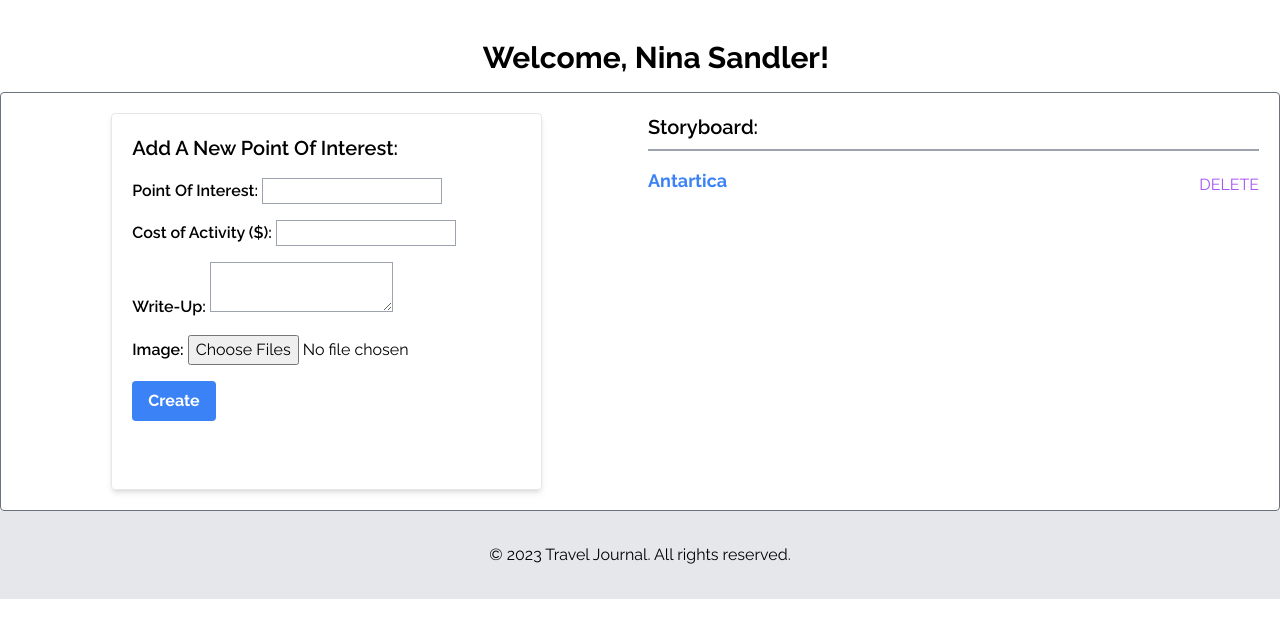
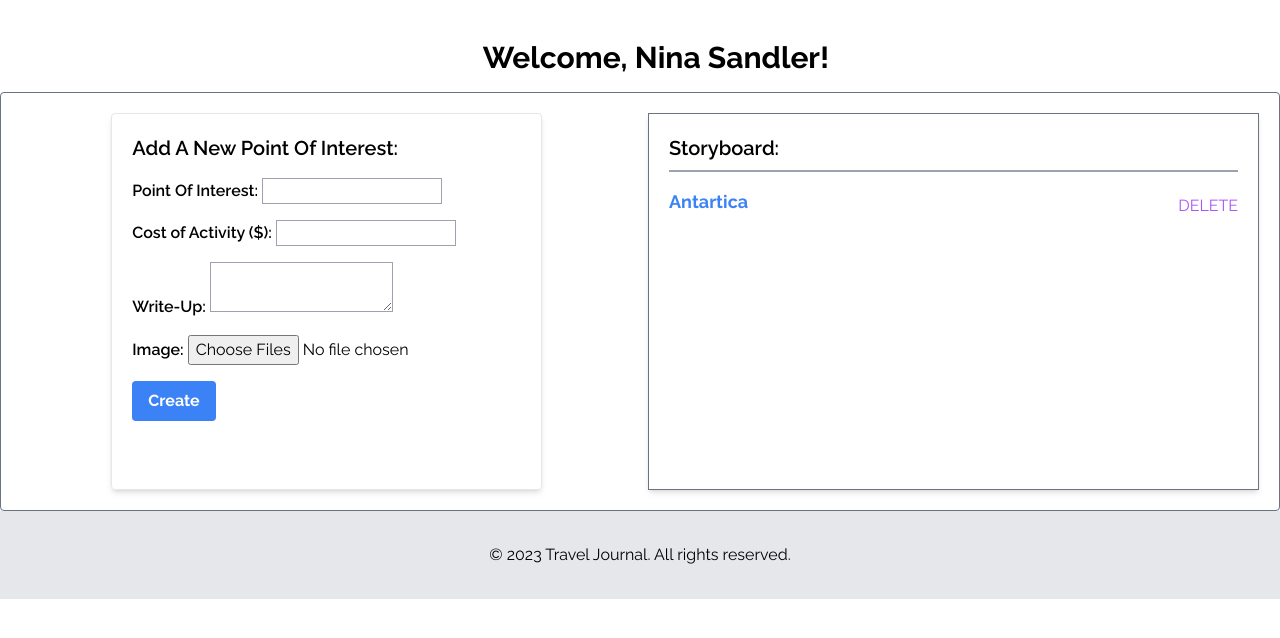
Before and after one commit to ckc2007/Travel-Journal, a Node server app: page /profile in a window 1280 px wide. Shown: the part 96-734 px from the top of the page. Run offline with Node 20, Linux system fonts and the light colour scheme; a user stored in the database is signed in; data comes from the database, SQL or seed files in the repository; some libraries are stand-ins or nearby versions.

Commit message:
aline shadow and border

```diff
--- a/views/profile.handlebars
+++ b/views/profile.handlebars
@@ -67,7 +67,7 @@
     </div>
 
     {{#if stories.length}}
-      <div class="col-md-6 project-list">
+      <div class="border border-gray-500 shadow-md p-5 col-md-6 project-list">
         <h3
           class="text-xl font-semibold border-b-2 border-gray-400 pb-2 mb-4"
         >Storyboard:</h3>
```
